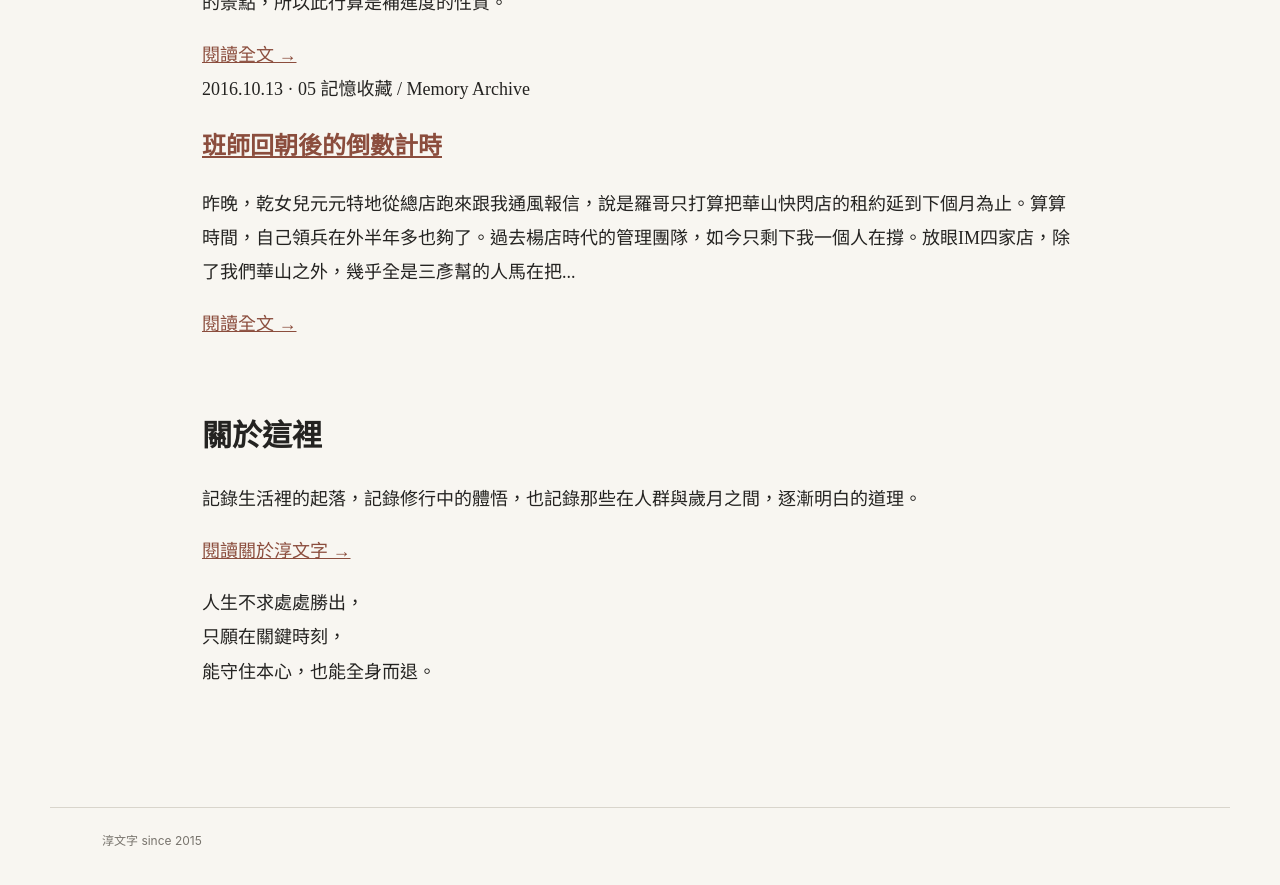
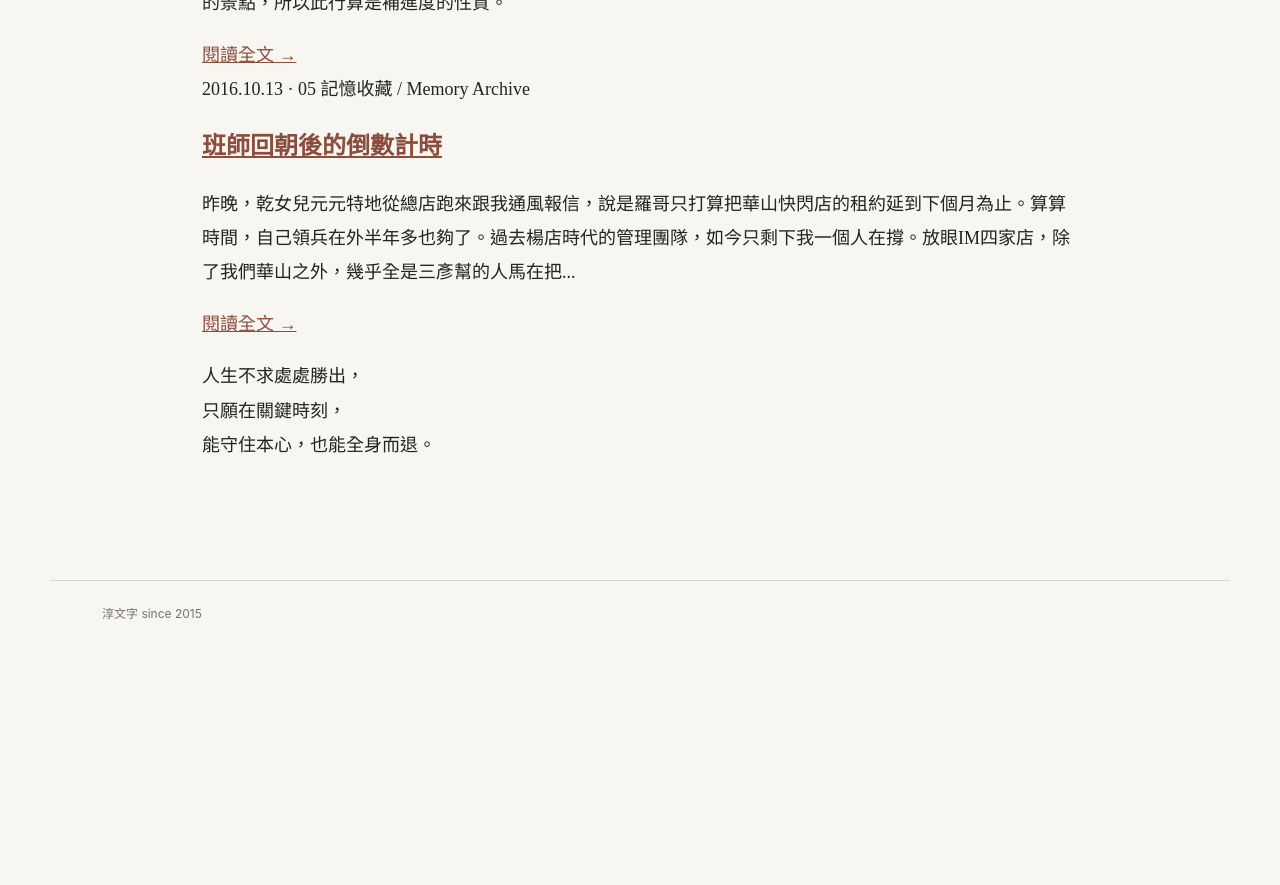
Before and after one commit to maochunweitw/maochunweitw.github.io, a Jekyll site: the page built from index.md, in a window 1280 px wide and 900 px high, scrolled down 1776 px. Shown: the top 885 px of the window. Built offline with Jekyll 4.4.1, drawn with Linux system fonts in a browser that asks for light colours; after the commit the page ends 2449 px from its top, so only the background shows below that.

Commit message:
Update index.md

```diff
--- a/index.md
+++ b/index.md
@@ -112,21 +112,6 @@ layout: default
 </section>
 
 
-<section class="about-block">
-
-  <h2>關於這裡</h2>
-
-  <p>
-    記錄生活裡的起落，記錄修行中的體悟，也記錄那些在人群與歲月之間，逐漸明白的道理。
-  </p>
-
-  <a href="{{ '/about.html' | relative_url }}">
-    閱讀關於淳文字 →
-  </a>
-
-</section>
-
-
 <section class="manifesto">
 
   <p>
```
Also changed, not shown: other parts of index.md (+1 -1 lines).
